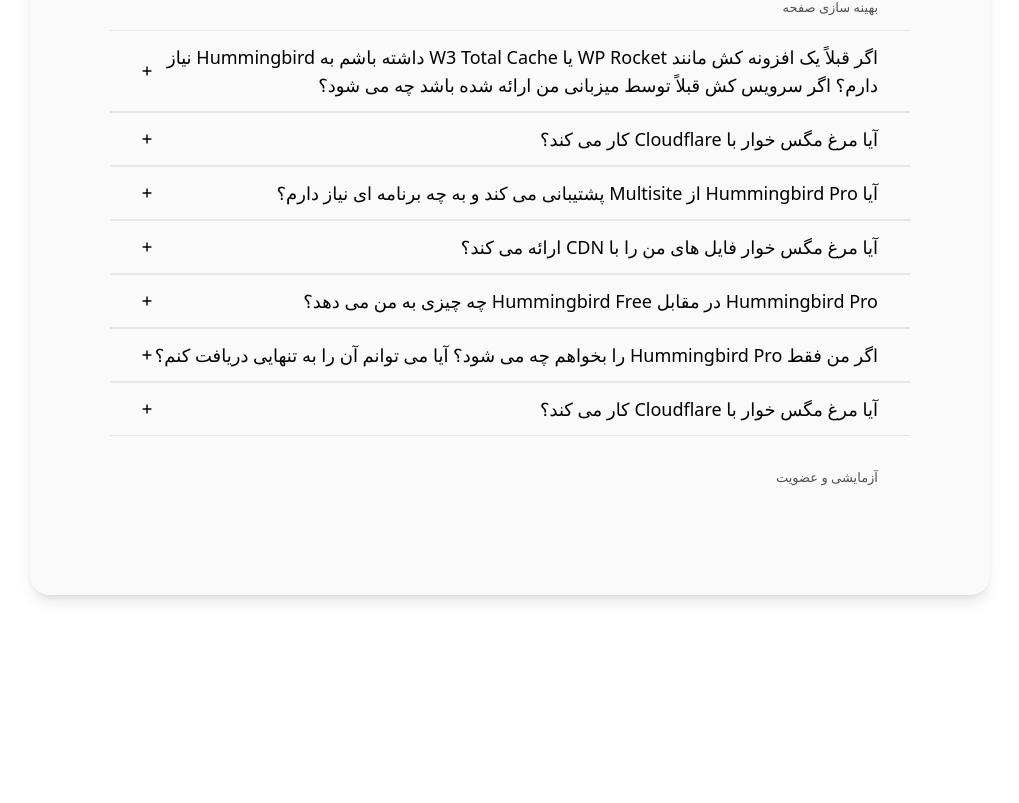
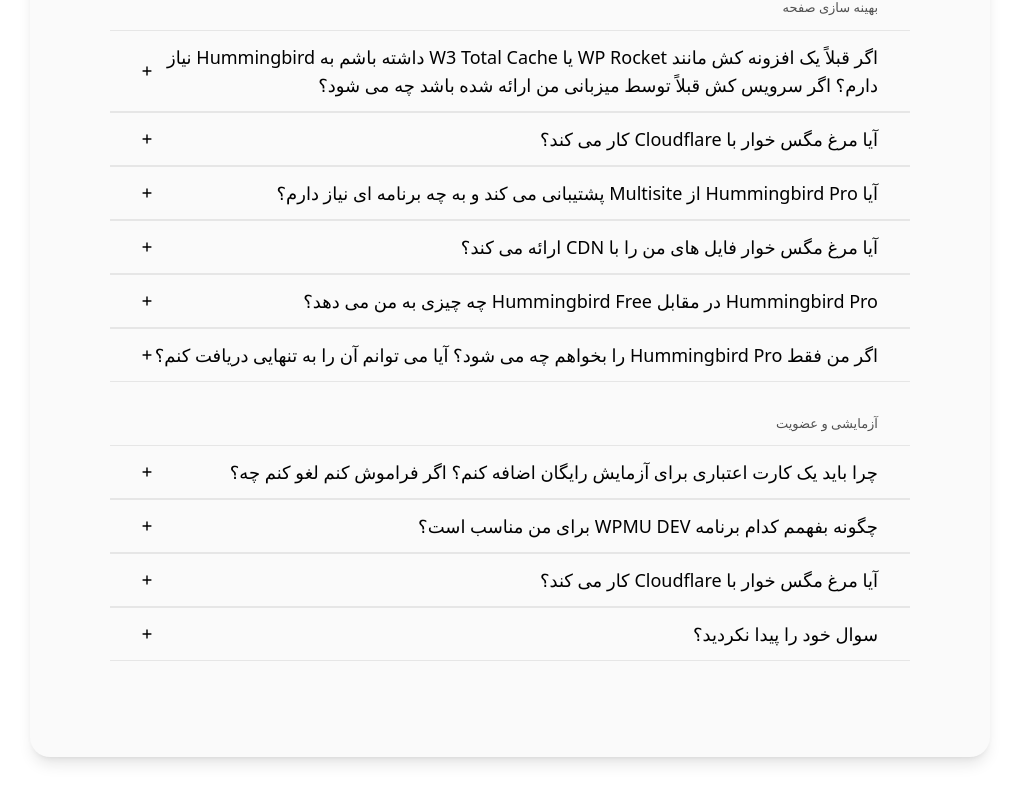
Before and after one commit to mahyarErshad/hummingbird, a React (Create React App) app: page / in a window 1280 px wide. Shown: the part 6425-7228 px from the top of the page, without its empty margins (130-1149 px from the left). Before the commit the page ends 7068 px from the top, so only its background shows below. Built offline with nearby package versions, Linux system fonts and the light colour scheme; a web font is replaced by a local one.

Commit message:
FAQ section has been done

```diff
--- a/src/Components/Body/FAQ.jsx
+++ b/src/Components/Body/FAQ.jsx
@@ -16,8 +16,18 @@ function FAQ() {
       />
       <FAQCard title="Hummingbird Pro در مقابل Hummingbird Free چه چیزی به من می دهد؟" description="تعدادی ویژگی پیشرفته وجود دارد که با نسخه رایگان پیدا نخواهید کرد، از جمله: نظارت بر زمان (به طور پیش فرض در تمام سایت های میزبانی شده جدید WPMU DEV فعال است) و Pro Notifications (فعال کردن و مدیریت اعلان ها/گزارش ها برای ویژگی های پیشرفته). همچنین، از آنجایی که Hummingbird Pro فقط با یک طرح عضویت WPMU DEV در دسترس است، به طور پیش‌فرض به کل مجموعه ابزارهای عملکرد، امنیت، پشتیبان‌گیری و برچسب‌گذاری سفید دسترسی خودکار دریافت می‌کنید – نیازی نیست به پشتیبانی تخصصی 24/7/365 اشاره کنیم. (از جمله چت زنده)." />
       <FAQCard title="اگر من فقط Hummingbird Pro را بخواهم چه می شود؟ آیا می توانم آن را به تنهایی دریافت کنم؟" description="این یک نوع معامله بسته در اینجاست (به روشی خوب!). هر طرح WPMU DEV دارای تعدادی پلاگین حرفه ای (از جمله Hummingbird Pro) برای کمک به بهینه سازی عملکرد، امنیت، به روز رسانی، پشتیبان گیری، برچسب گذاری سفید و موارد دیگر است. ما اطمینان حاصل کرده‌ایم که برنامه پایین‌ترین اعضای ما به‌طور باورنکردنی مقرون‌به‌صرفه و همتراز با هزینه عادی یک افزونه حرفه‌ای وردپرس است. همچنین اگر می‌خواهید دیگر افزونه‌های حرفه‌ای ما و The Hub را فعال یا استفاده کنید، کاملاً به شما بستگی دارد - آنها را به عنوان ابزارهای پاداشی در نظر بگیرید که در صورت نیاز وجود دارند." />
-      <FAQCard title="آیا مرغ مگس خوار با Cloudflare کار می کند؟" description="" />
       <p className="mt-8 mr-8 mb-3 ml-0 text-[#505050] text-[0.8125rem] font-medium self-start">آزمایشی و عضویت</p>
+      <FAQCard
+        title="چرا باید یک کارت اعتباری برای آزمایش رایگان اضافه کنم؟ اگر فراموش کنم لغو کنم چه؟"
+        description="اول از همه، ما 30 روز ضمانت بازگشت وجه ارائه می دهیم، بنابراین شما از این نظر تحت پوشش هستید. اگر به این سرویس علاقه دارید و می‌خواهید بعد از دوره آزمایشی ادامه دهید، ما از کارتی که در پرونده دارید برای پردازش پرداخت استفاده می‌کنیم... در نهایت نمی‌خواهید خدمات را از دست بدهید.
+
+اما به همان اندازه، اگر می‌خواهید در هر زمانی لغو کنید، کافی است به «حساب من» مراجعه کنید - بسیار آسان است.
+
+اگر تمدید شد و قصد کنسل داشتید مشکلی نیست! ما کاملا درک می کنیم. فقط ظرف 30 روز پس از اولین پرداخت خود با ما تماس بگیرید و ما بازپرداختی را ارائه خواهیم کرد، بدون سؤال - به جز اینکه احتمالاً می‌پرسیم دفعه بعد چگونه می‌توانیم پیشرفت کنیم تا شما را در اطراف نگه داریم. ;)"
+      />
+      <FAQCard title="چگونه بفهمم کدام برنامه WPMU DEV برای من مناسب است؟" description="ما تعدادی طرح عضویت مختلف را برای مشاغل و مشاغل آزاد در تمام سطوح ارائه می دهیم. بهترین اقدام این است که صفحه قیمت گذاری ما را بررسی کنید. در اینجا به تفکیک هر طرح، ویژگی‌ها و افزونه‌ها، تعداد سایت‌هایی که می‌توانید متصل شوید، محدودیت‌ها در مقایسه با سایر برنامه‌ها و موارد دیگر را می‌بینید. تیم فروش مفید ما نیز در صورت داشتن هر گونه سوال یا مشکل در تصمیم گیری، آماده کمک به شما خواهد بود." />
+      <FAQCard title="آیا مرغ مگس خوار با Cloudflare کار می کند؟" description="کاملا! ما 100٪، 30 روز ضمانت بازگشت وجه داریم. بنابراین اگر به هیچ وجه راضی نیستید، ظرف 30 روز اول آن را لغو کنید و آخرین پرداختی شما را پس میدهیم، بدون سؤال." />
+      <FAQCard title="سوال خود را پیدا نکردید؟" description="با ما تماس بگیرید و ما خوشحال خواهیم شد که به هر سوال دیگری پاسخ دهیم!" />
     </section>
   );
 }
```
